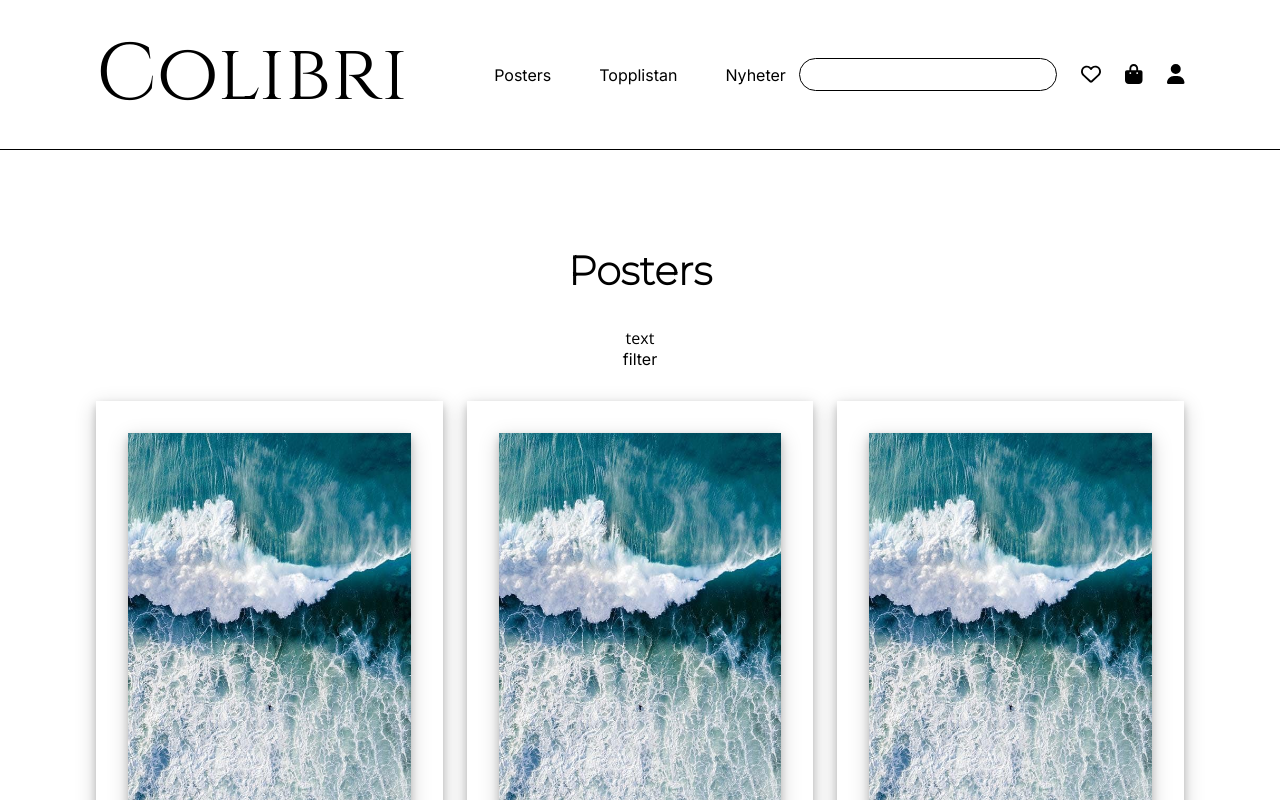
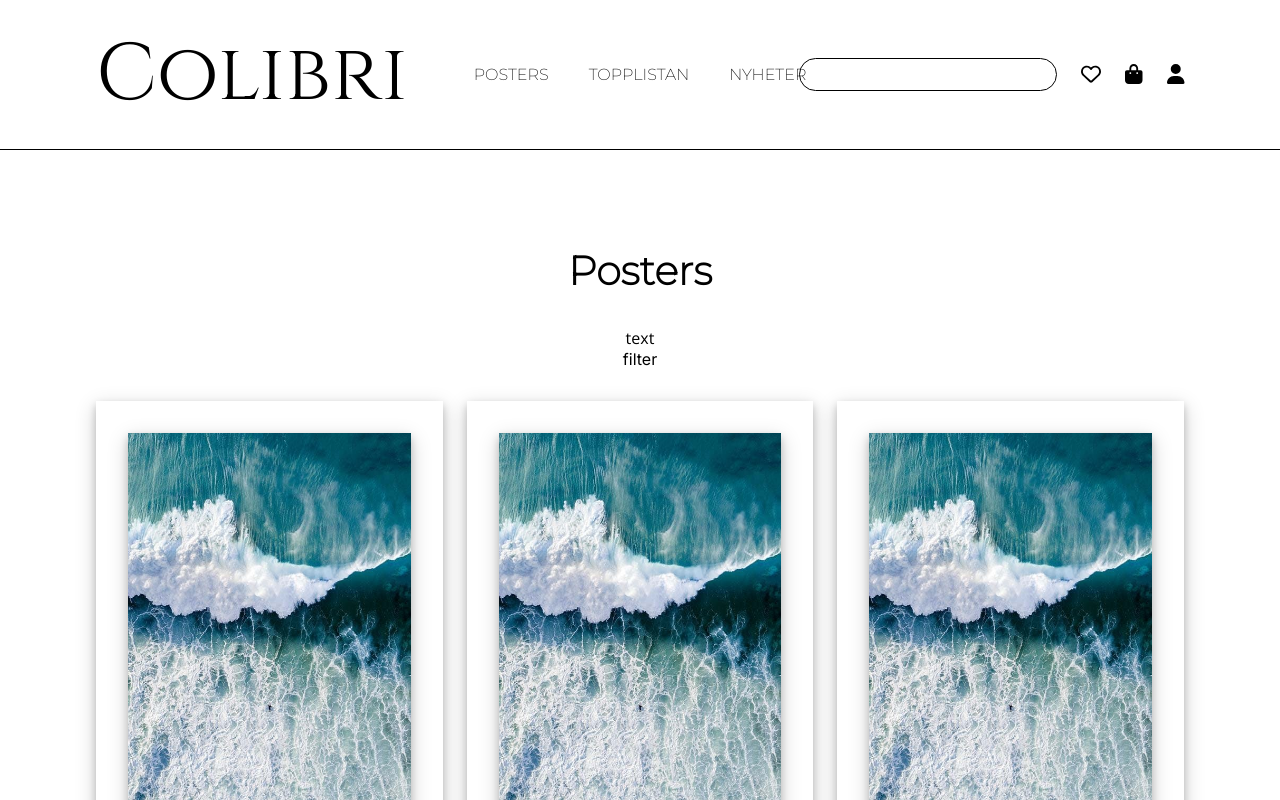
Before and after one commit to bellen01/colibri, a Next.js app: page / in a window 1280 px wide. Shown: the top 800 px of the page. Built offline with nearby package versions, Linux system fonts and the light colour scheme.

Commit message:
added hover to header nav

```diff
--- a/src/components/Header/Nav.tsx
+++ b/src/components/Header/Nav.tsx
@@ -5,9 +5,9 @@ import styles from '@/components/styles/Nav.module.scss'
 const Nav = () => {
     return (
         <nav className={styles.headerNav}>
-            <Link href="#">Posters</Link>
-            <Link href="#">Topplistan</Link>
-            <Link href="#">Nyheter</Link>
+            <Link href="#">POSTERS</Link>
+            <Link href="#">TOPPLISTAN</Link>
+            <Link href="#">NYHETER</Link>
         </nav>
     )
 }
--- a/src/components/styles/Nav.module.scss
+++ b/src/components/styles/Nav.module.scss
@@ -1,7 +1,7 @@
 .headerNav {
     display: flex;
     justify-content: center;
-    gap: 3rem;
+    gap: 2.5rem;
     align-items: center;
     width: 33%;
 }
@@ -9,3 +9,12 @@
 .headerNav>* {
     height: auto;
 }
+
+.headerNav a {
+    padding: .25rem 0;
+    font-family: var(--font-montserrat);
+}
+
+.headerNav a:hover {
+    border-bottom: 1.5px solid #40B1A6;
+}
```
